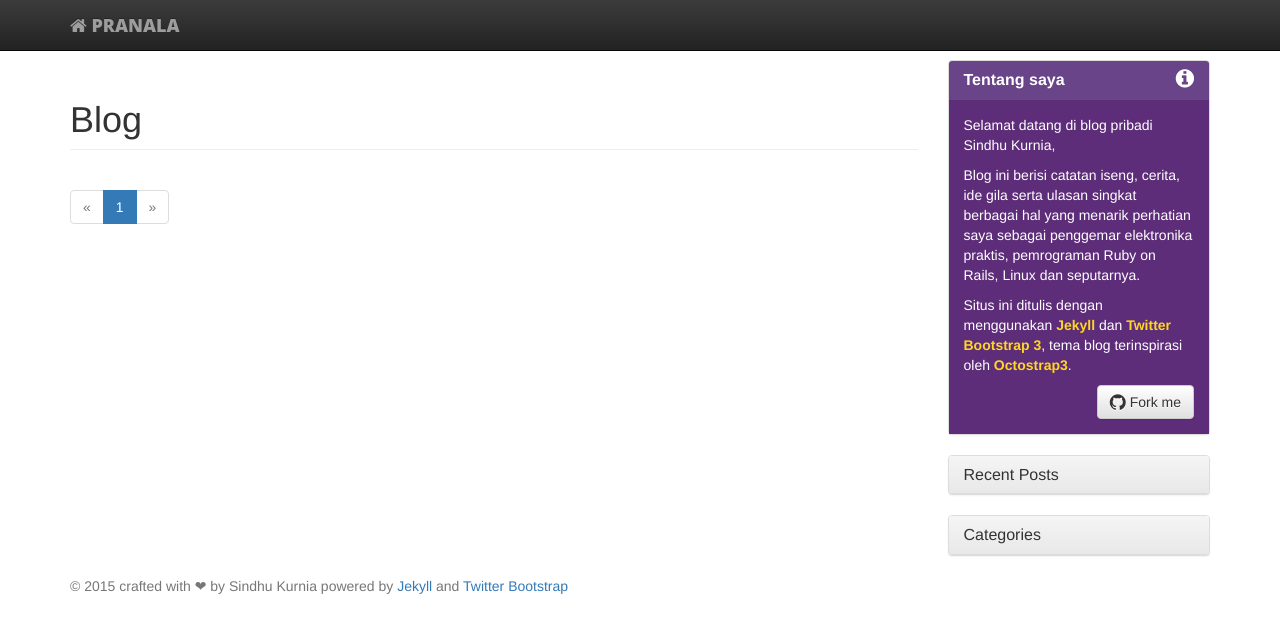
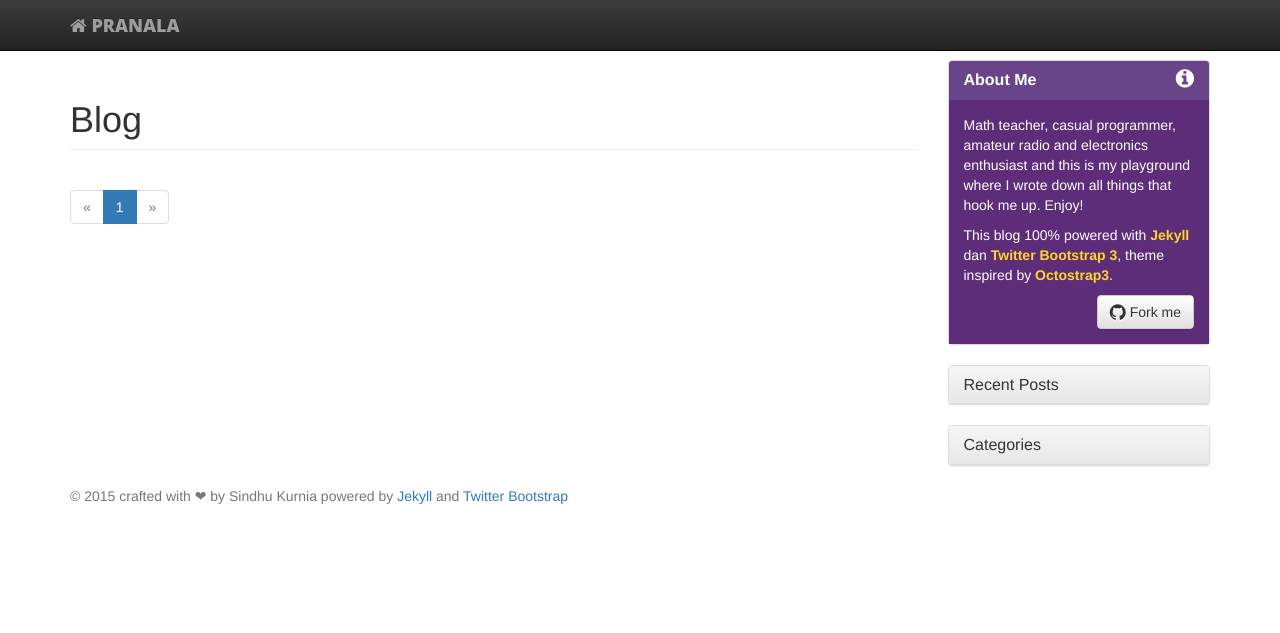
Before and after one commit to kurnias/pranala, a Jekyll site: the page built from index.html, in a window 1280 px wide. Shown: the top 633 px of the page. Built offline with Jekyll 4.4.1, drawn with Linux system fonts in a browser that asks for light colours; nearby versions of some CDN libraries; the list of posts is cut into pages by our own code.

Commit message:
Facebook comments plugin support

```diff
--- a/_config.yml
+++ b/_config.yml
@@ -1,6 +1,6 @@
 # config.yml for pranala
 name: Pranala
-subtitle: "The random ramblings of a self-learner"
+subtitle: "My personal ramblings and half-truth"
 description: "Pranala is the home site of Sindhu Kurnia, tinkerer wannabe, casual coder and math lover."
 keywords: tutorial, openwrt,linux, ham radio, jekyll, github
 og:
@@ -32,7 +32,10 @@
 # Google analytics setting
 google_analytics : UA-37808923-4
 
+#Facebook Apps ID
+fb_appsid : 326012977514517
+
 #Social Media Sharing Option
 facebook_like: true
-twitter_tweet_button: false
+twitter_tweet_button: true
 google_plus_one: false
--- a/_includes/post-meta/sharing.html
+++ b/_includes/post-meta/sharing.html
@@ -1,6 +1,9 @@
 <div class="sharing">
   {% if site.twitter_tweet_button %}
-  <a href="//twitter.com/share" class="twitter-share-button" data-url="{{ site.url }}{{ page.url }}" data-via="{{ site.twitter_user }}" data-counturl="{{ site.url }}{{ page.url }}" >Tweet</a>
+    <a href="https://twitter.com/share" class="twitter-share-button"{count} data-via="prnla">Tweet</a>
+
+<script>!function(d,s,id){var js,fjs=d.getElementsByTagName(s)[0],p=/^http:/.test(d.location)?'http':'https';if(!d.getElementById(id)){js=d.createElement(s);js.id=id;js.src=p+'://platform.twitter.com/widgets.js';fjs.parentNode.insertBefore(js,fjs);}}(document, 'script', 'twitter-wjs');</script>
+
   {% endif %}
   {% if site.google_plus_one %}
   <div class="g-plusone" data-size="{{ site.google_plus_one_size }}"></div>
--- a/_includes/sidebar.html
+++ b/_includes/sidebar.html
@@ -1,21 +1,17 @@
 <!--Promo -->
 <section class="panel panel-default">
   <div class="panel-heading panel-heading-custom">
-    <h3 class="panel-title"><strong>Tentang saya</strong><span class="fa
+    <h3 class="panel-title"><strong>About Me</strong><span class="fa
 fa-info-circle fa-lg pull-right"></span> </h3></div>
 <div class="panel-body">
 <!--Logo Jekyll<img src="http://prana.la/images/logo.png" alt="hubpress"
 class="img-responsive center-block" /> -->
-Selamat datang di blog pribadi Sindhu Kurnia,
+Math teacher, casual programmer, amateur radio and electronics enthusiast and this is my playground where I wrote down all things that hook me up. Enjoy!
 <p></p>
-Blog ini berisi catatan iseng, cerita, ide gila serta ulasan singkat
-berbagai hal yang menarik perhatian saya sebagai penggemar elektronika praktis,
-pemrograman Ruby on Rails, Linux dan seputarnya.
-<p></p>
-Situs ini ditulis dengan menggunakan <a style="color:#ffd526"
+This blog 100% powered with  <a style="color:#ffd526"
 href="http://jekyllrb.com"><strong>Jekyll</strong></a> dan <a
 style="color:#ffd526" href="http://getbootstrap.com"><strong>Twitter
-Bootstrap 3</strong></a>, tema blog terinspirasi oleh <a
+Bootstrap 3</strong></a>, theme inspired by <a
 style="color:#ffd526"
 href="http://kaworu.github.io/octostrap3/"><strong>Octostrap3</strong></a>.
 <p></p>
--- a/_layouts/post.html
+++ b/_layouts/post.html
@@ -18,7 +18,7 @@
           {% include post-meta/sharing.html %}
         </p>
 <!-- Comments section -->
-    {% include disqus.html %}
+    {% include facebook.html %}
     </div> <!-- end col-md-9 -->
     <div class="col-md-3">
         {% include sidebar.html %}
```
Also changed, not shown: _includes/facebook.html (added, +13 -0 lines).
